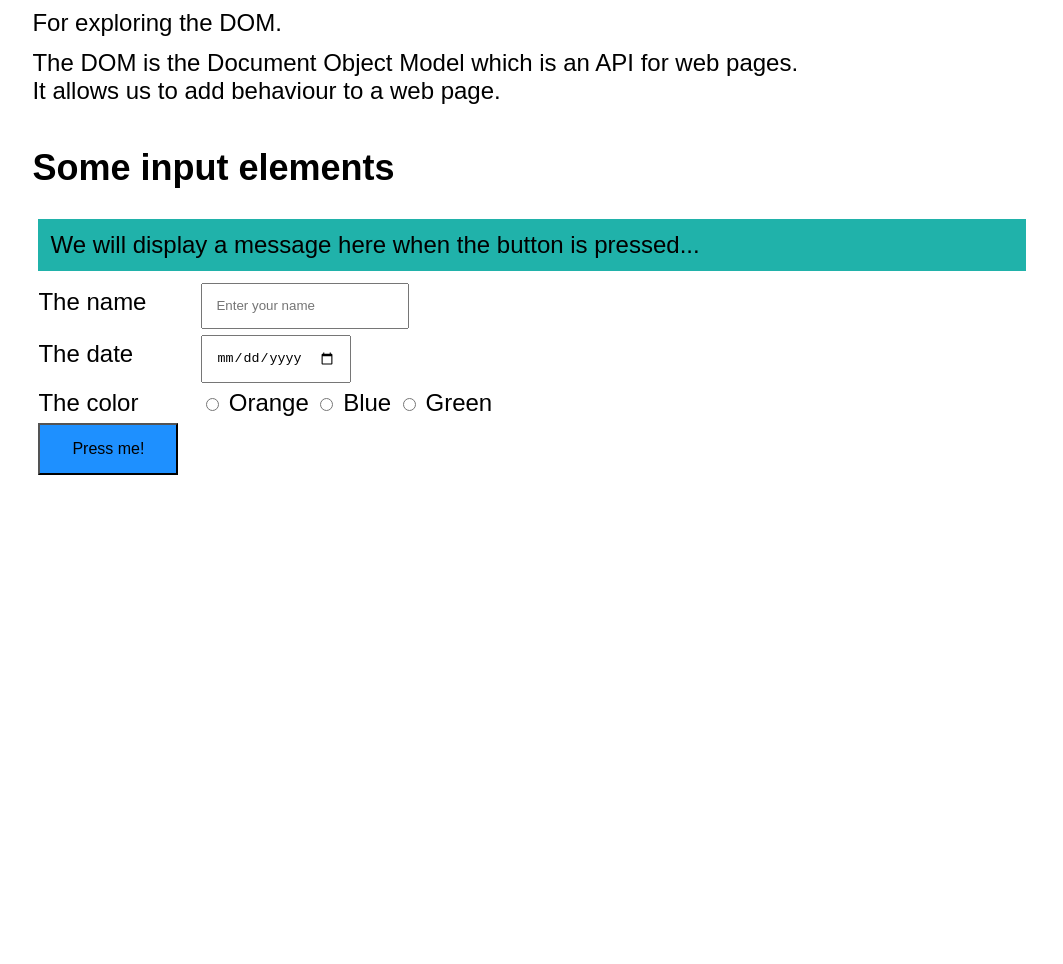
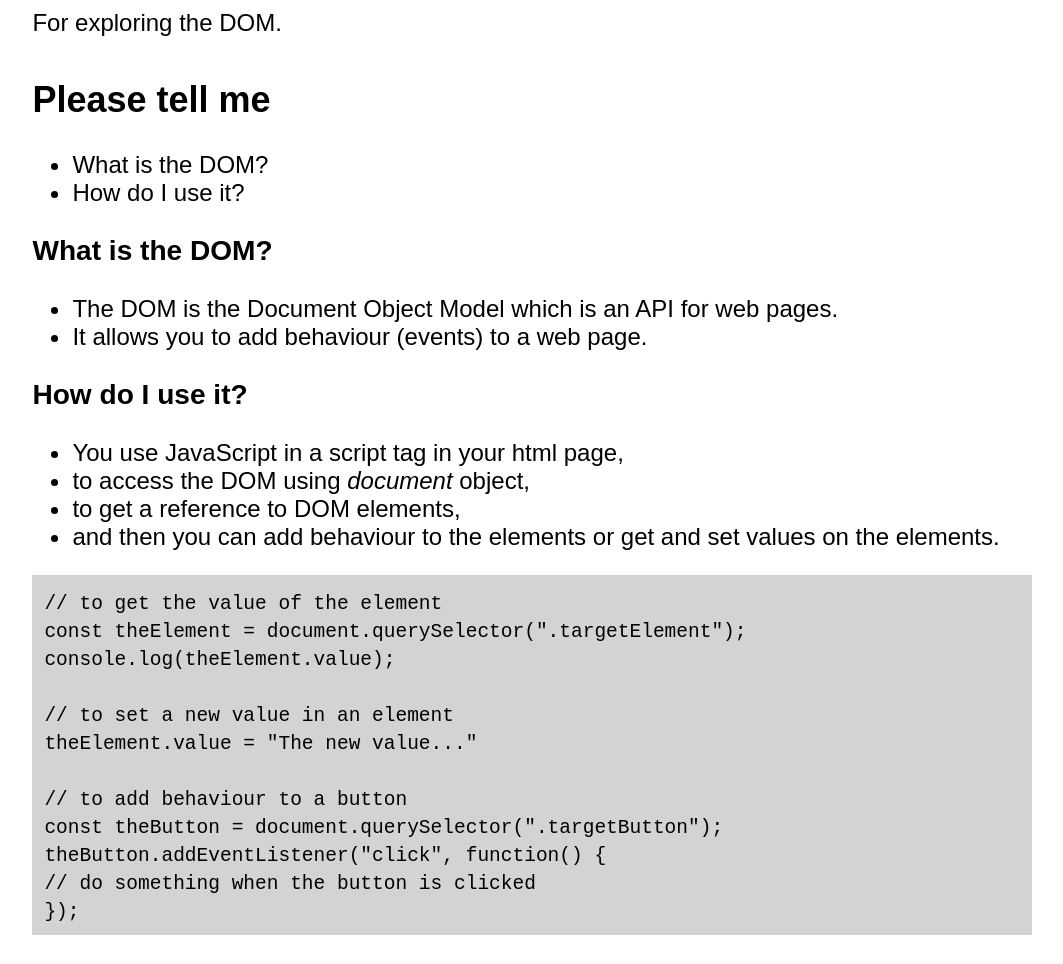
Before and after one commit to Pebesti/what-is-the-dom, a plain HTML site: page index.html in a window 1280 px wide. Shown: the part 116-1080 px from the top of the page, without its empty margins (108-1171 px from the left). Before the commit the page ends 800 px from the top, so only its background shows below. Drawn offline with Linux system fonts and the light colour scheme.

Commit message:
added examples

```diff
--- a/index.html
+++ b/index.html
@@ -15,11 +15,58 @@
 		<div class="content top">
 			For exploring the DOM.
 		</div>
-		<div class="content middle">
-			The DOM is the Document Object Model which is an API for web pages.
-			<br>
-			It allows us to add behaviour to a web page.
+		<div class="content top">
+			<h2>Please tell me</h2>
+			<ul>
+				<li>What is the DOM?</li>
+				<li>How do I use it?</li>
+			</ul>
+
+			<h3>What is the DOM?</h3>
+
+			<ul>
+				<li>The DOM is the Document Object Model which is an API for web pages.</li>
+				<li>It allows you to add behaviour (events) to a web page.</li>
+			</ul>
+
+			<h3>How do I use it?</h3>
+
+			<ul>
+				<li>You use JavaScript in a script tag in your html page,</li>
+				<li>to access the DOM using <i>document</i> object,</li>
+				<li>to get a reference to DOM elements,</li>
+				<li>and then you can add behaviour to the elements or get and set values on the elements.</li>
+			</ul>
+
+			<div class="code">
+				<code>
+					// to get the value of the element
+					<br>
+					const theElement = document.querySelector(".targetElement");
+					<br>
+					console.log(theElement.value);
+
+					<br>
+					<br>
+					// to set a new value in an element
+					<br>
+					theElement.value = "The new value..."
+
+					<br>
+					<br>
+					// to add behaviour to a button
+					<br>
+					const theButton = document.querySelector(".targetButton");
+					<br>
+					theButton.addEventListener("click", function() {
+						<br>
+						// do something when the button is clicked
+						<br>
+					});
+				</code>
+			</div>
 		</div>
+
 		<div class="content">
 			<h2>Some input elements</h2>
 			<div class="control topMessage">
--- a/style.css
+++ b/style.css
@@ -37,6 +37,11 @@ body {
 	margin: 0.5em 0em;
 }
 
+.code {
+	background-color: lightgrey;
+	padding: 0.5em;
+}
+
 @media(min-width: 1024px) {
 	.container {
 		width: 80%;
```
